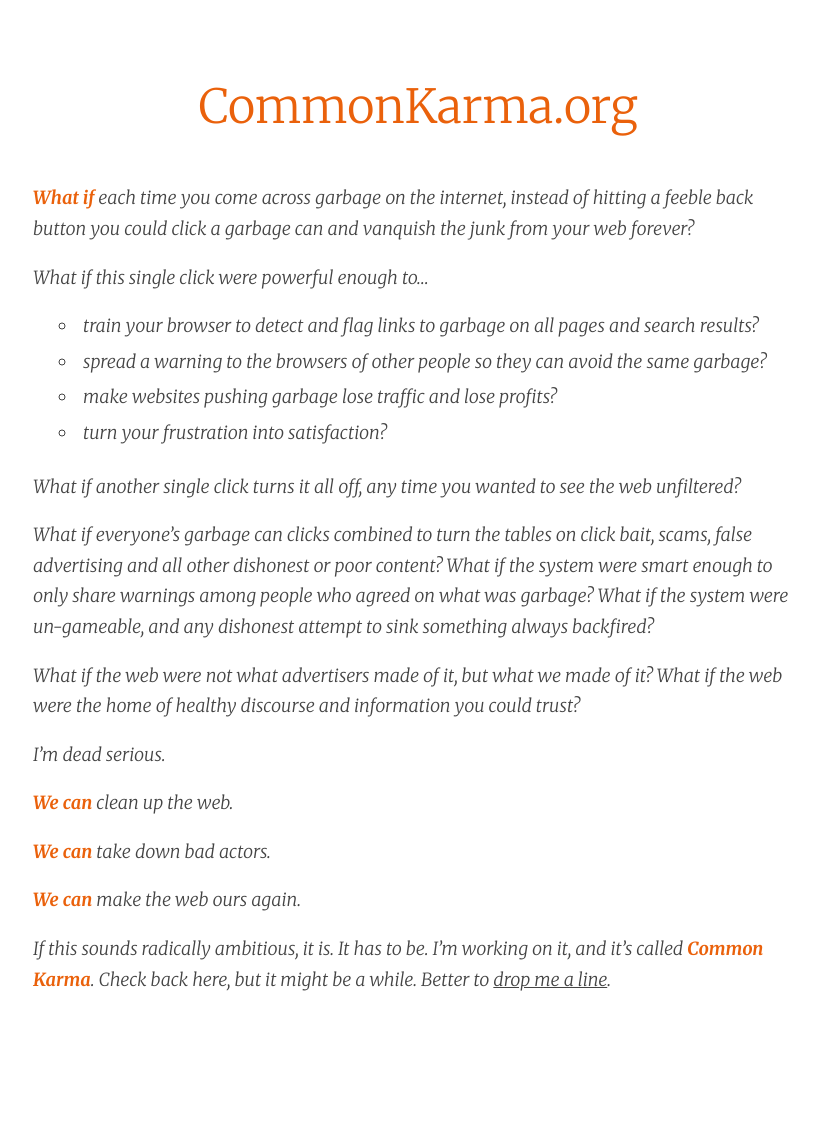
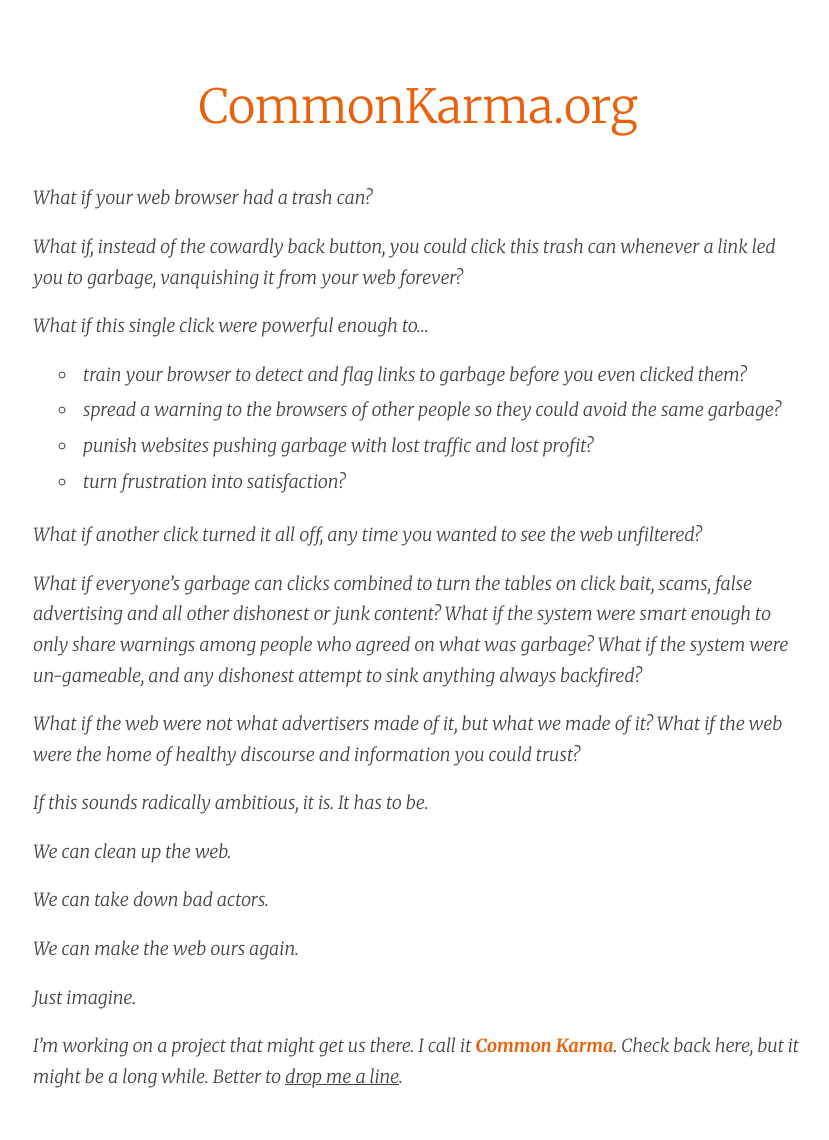
Before and after one commit to commonkarma/commonkarma.org-source, a Jekyll site: the page built from index.md, in a window 1280 px wide. Shown: the whole page, without its empty margins (222-1051 px from the left). Built offline with Jekyll 4.4.1, drawn with Linux system fonts in a browser that asks for light colours; nearby versions of some CDN libraries; comment, search, counter and statistics services are not loaded; before the commit the page ends 1043 px from its top, so only the background shows below that.

Commit message:
wordsmithing

```diff
--- a/index.md
+++ b/index.md
@@ -5,27 +5,31 @@ title: What If?
 
 
 
-**What if** each time you come across garbage on the internet, instead of hitting a feeble back button you could click a garbage can and vanquish the junk from *your* web forever?
+What if your web browser had a trash can?
+
+What if, instead of the cowardly back button, you could click this trash can whenever a link led you to garbage, vanquishing it from *your* web forever?
 
 What if this single click were powerful enough to...
 
-- train your browser to detect and flag links to garbage on all pages and search results?
-- spread a warning to the browsers of other people so they can avoid the same garbage?
-- make websites pushing garbage lose traffic and lose profits?
-- turn your frustration into satisfaction?
+- train your browser to detect and flag links to garbage before you even clicked them?
+- spread a warning to the browsers of other people so they could avoid the same garbage?
+- punish websites pushing garbage with lost traffic and lost profit?
+- turn frustration into satisfaction?
 
-What if another single click turns it all off, any time you wanted to see the web unfiltered?
+What if another click turned it all off, any time you wanted to see the web unfiltered?
 
-What if everyone's garbage can clicks combined to turn the tables on click bait, scams, false advertising and all other dishonest or poor content? What if the system were smart enough to only share warnings among people who agreed on what was garbage? What if the system were un-gameable, and any dishonest attempt to sink something always backfired?
+What if everyone's garbage can clicks combined to turn the tables on click bait, scams, false advertising and all other dishonest or junk content? What if the system were smart enough to only share warnings among people who agreed on what was garbage? What if the system were un-gameable, and any dishonest attempt to sink anything always backfired?
 
 What if the web were not what advertisers made of it, but *what we made of it?*  What if the web were the home of healthy discourse and information you could trust?
 
-I'm dead serious.
+If this sounds radically ambitious, it is. It has to be.
 
-**We can** clean up the web.
+We can clean up the web.
 
-**We can** take down bad actors.
+We can take down bad actors.
 
-**We can** make the web ours again.
+We can make the web ours again.
 
-If this sounds radically ambitious, it is. It has to be. I’m working on it, and it's called **Common Karma**. Check back here, but it might be a while. Better to [drop me a line](mailto:whatif@commonkarma.org).
+Just imagine.
+
+I’m working on a project that might get us there. I call it **Common Karma**. Check back here, but it might be a long while. Better to [drop me a line](mailto:whatif@commonkarma.org).
```
